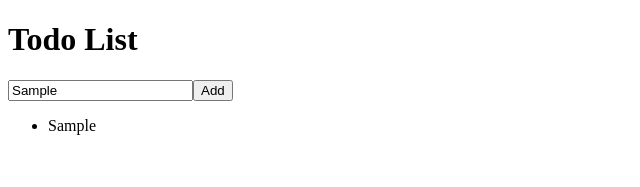
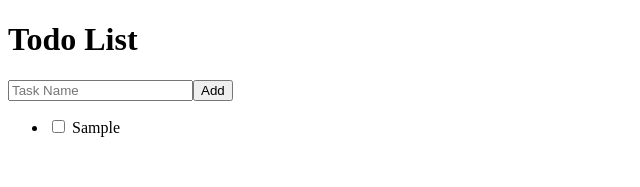
Before and after one commit to ericeidi/vue3-todo, a Vue app: page / in a window 1280 px wide. Both pictures are taken after typing "Sample" into the empty fields and a click on the button "Add". Shown: the top 187 px of the page, without its empty margins (0-640 px from the left). Built offline with nearby package versions, Linux system fonts and the light colour scheme.

Commit message:
Update todo logic

```diff
--- a/src/components/TheWelcome.vue
+++ b/src/components/TheWelcome.vue
@@ -2,44 +2,41 @@
 import { ref } from "vue";
 
 export default {
-  //** COMPOSITION API **/
   setup() {
     const tasks = ref([]);
-    const newTask = ref("");
-    const isCompleted = ref(false);
-
+    const newTask = ref({
+      name: "",
+      isCompleted: false,
+    });
     function addTask() {
-      tasks.value.push(newTask.value);
+      tasks.value.push({ ...newTask.value });
+      newTask.value.name = "";
+    }
+    function markTaskCompleted(task: any = "Banana") {
+      console.log("Complete task: ", task);
     }
     return {
       tasks,
       addTask,
+      markTaskCompleted,
       newTask,
     };
   },
-
-  //** OPTIONS API **/
-  // data() {
-  //   return {
-  //     tasks: [],
-  //     newTask: "",
-  //   };
-  // },
-  // // methods: {
-  // //   addTask() {
-  // //     this.tasks.push(this.newTask);
-  // //   },
-  // // },
 };
 </script>
 
 <template>
   <h1>Todo List</h1>
-  <input v-model="newTask" type="text" placeholder="Task Name" />
+  <input v-model="newTask.name" type="text" placeholder="Task Name" />
   <button @click="addTask()" type="submit">Add</button>
   <ul>
     <li v-for="(task, index) in tasks" :key="index">
-      {{ task }}
+      <input
+        @click="markTaskCompleted()"
+        type="checkbox"
+        :checked="task.isCompleted"
+      />
+      {{ task.name }}
     </li>
   </ul>
 </template>
```
